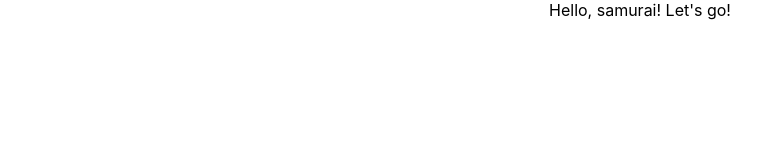
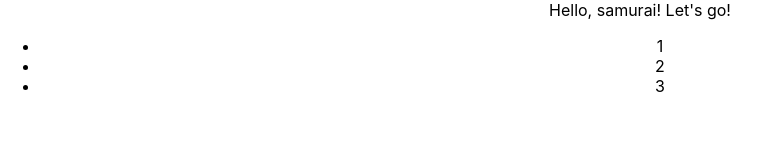
Before and after one commit to Srh-Yakovenko-ua/samurai-way, a React (Create React App) app: page / in a window 1280 px wide. Shown: the top 160 px of the page, without its empty margins (0-770 px from the left). Built offline with nearby package versions, Linux system fonts and the light colour scheme.

Commit message:
add ul li

```diff
--- a/src/App.tsx
+++ b/src/App.tsx
@@ -2,11 +2,16 @@ import React from 'react';
 import './App.css';
 
 function App() {
-  return (
-    <div className="App">
-     Hello, samurai! Let's go!
-    </div>
-  );
+    return (
+        <div className="App">
+            Hello, samurai! Let's go!
+            <ul>
+                <li>1</li>
+                <li>2</li>
+                <li>3</li>
+            </ul>
+        </div>
+    );
 }
 
 export default App;
```
